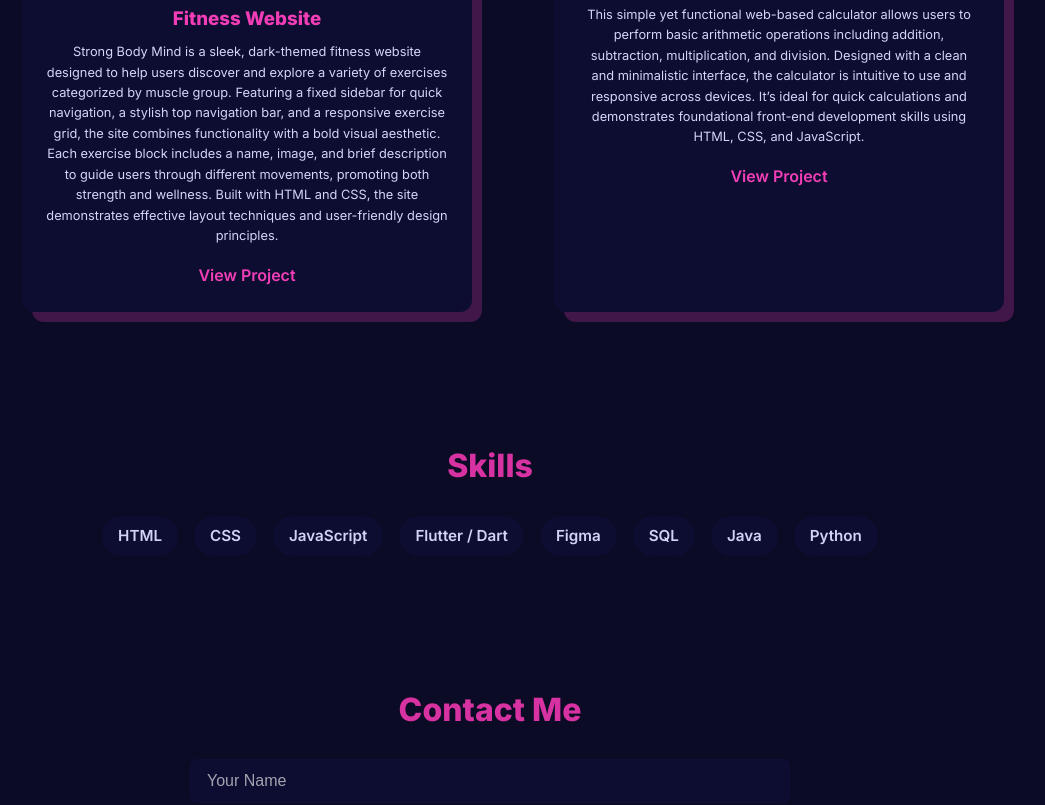
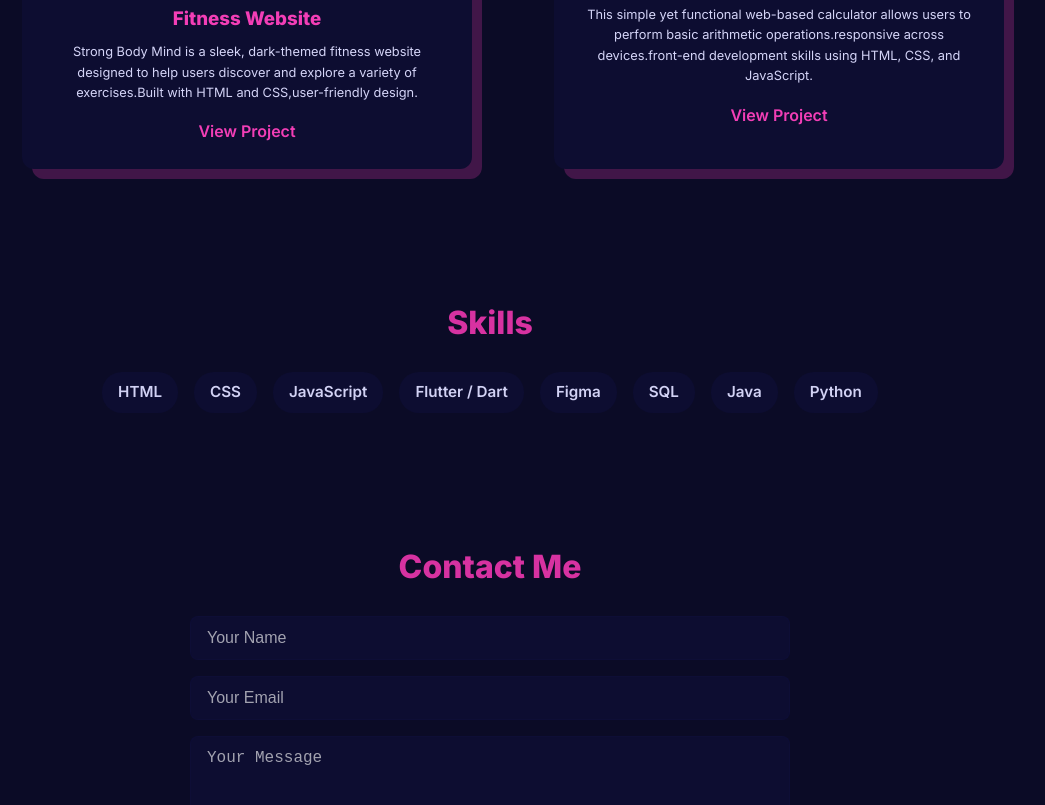
Before and after one commit to lanaferzan/my-portfolio, a plain HTML site: page index.html in a window 1280 px wide. Shown: the part 1492-2297 px from the top of the page, without its empty margins (150-1195 px from the left). Drawn offline with Linux system fonts and the light colour scheme.

Commit message:
Your message describing the change

```diff
--- a/index.html
+++ b/index.html
@@ -48,15 +48,13 @@
         <div class="project-card">
           <img src="pics/fitness.png" alt="Project 1">
           <h3>Fitness Website</h3>
-          <p>Strong Body Mind is a sleek, dark-themed fitness website designed to help users discover and explore a variety of exercises categorized by muscle group. Featuring a fixed sidebar for quick navigation, a stylish top navigation bar, and a responsive exercise grid, the site combines functionality with a bold visual aesthetic. Each exercise block includes a name, image, and brief description to guide users through different movements, promoting both strength and wellness. Built with HTML and CSS, the site
-             demonstrates effective layout techniques and user-friendly design principles.</p>
+          <p>Strong Body Mind is a sleek, dark-themed fitness website designed to help users discover and explore a variety of exercises.Built with HTML and CSS,user-friendly design.</p>
           <a href="https://strong-body-mind.netlify.app/" class="project-link">View Project</a>
         </div>
         <div class="project-card">
           <img src="pics/calculator.png" alt="Project 1">
           <h3>Basic Calculator Website</h3>
-          <p>This simple yet functional web-based calculator allows users to perform basic arithmetic operations including addition, subtraction, multiplication, and division. Designed with a clean and minimalistic interface, the calculator is intuitive to use and responsive across devices. It’s ideal for quick calculations and demonstrates foundational
-             front-end development skills using HTML, CSS, and JavaScript.</p>
+          <p>This simple yet functional web-based calculator allows users to perform basic arithmetic operations.responsive across devices.front-end development skills using HTML, CSS, and JavaScript.</p>
           <a href="https://lanaferzan.github.io/Basic-calculator/" class="project-link">View Project</a>
         </div>
         <!-- Add more project cards here -->
```
